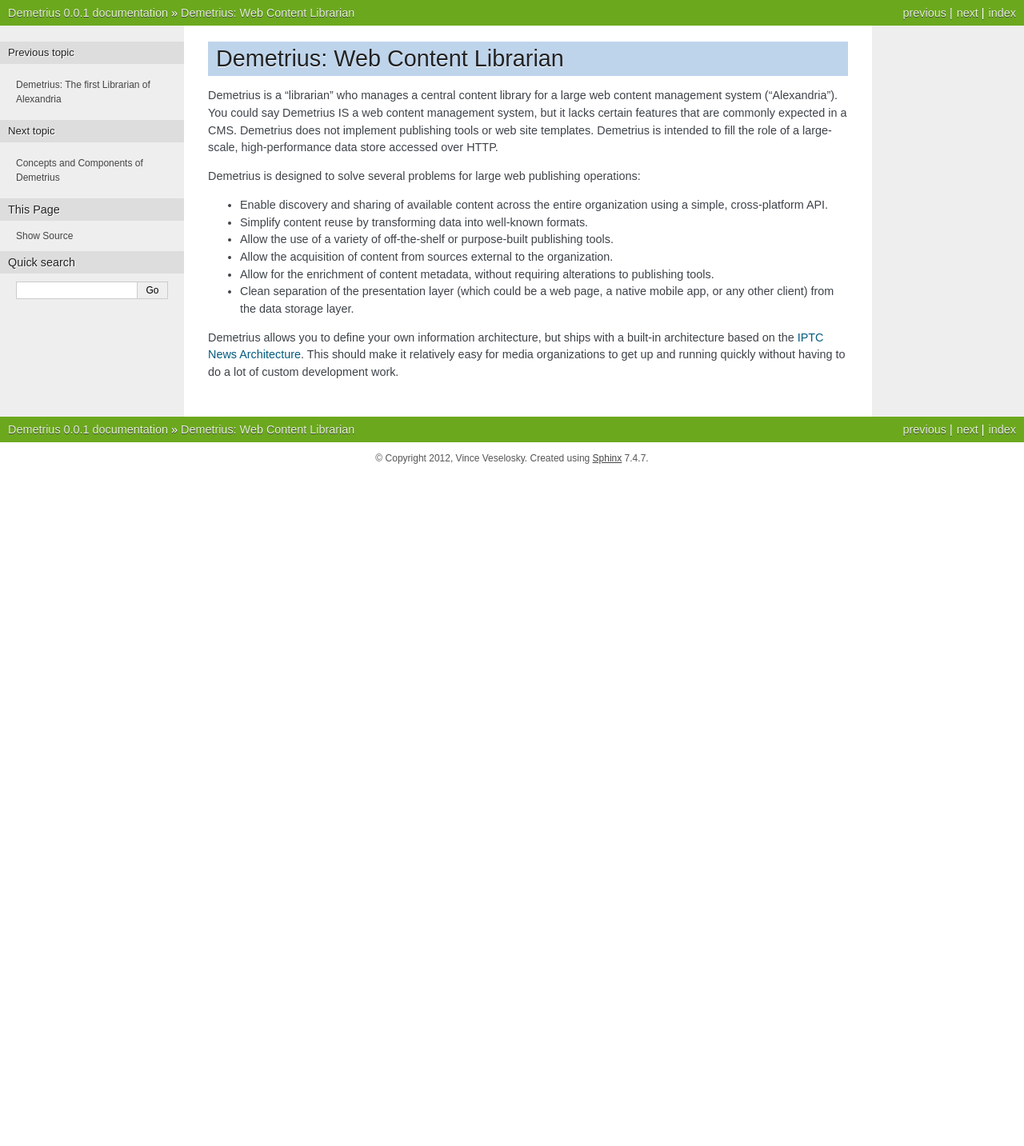
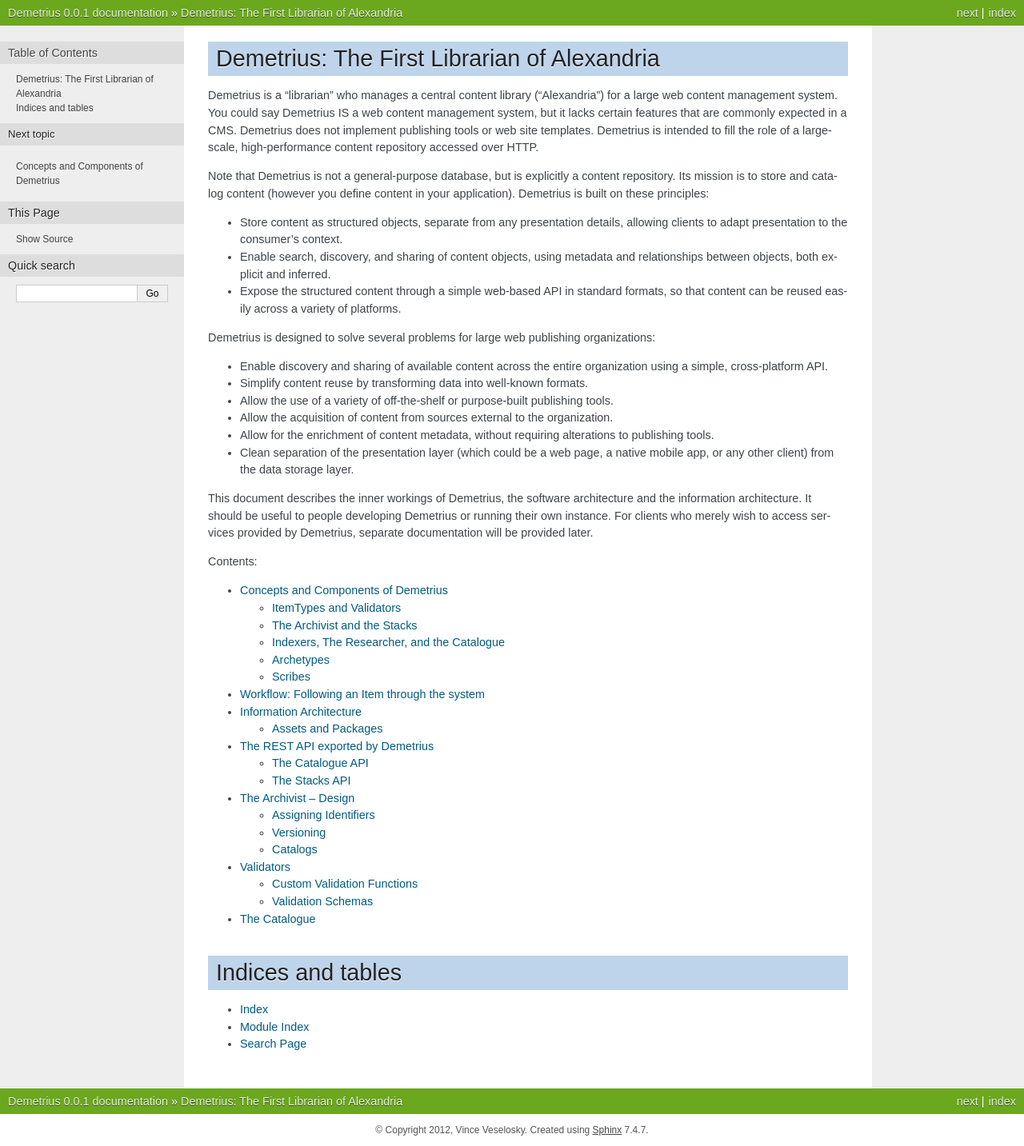
Before and after one commit to mirhampt/demetrius, a Sphinx documentation site: the page built from docs/source/index.rst, in a window 1280 px wide. Shown: the whole page at 80% size. Built offline with Sphinx 7.4.7, drawn with Linux system fonts in a browser that asks for light colours; before the commit the page ends 900 px from its top, so only the background shows below that.

Commit message:
Expand documentation

```diff
--- /dev/null
+++ b/docs/source/archivist.rst
@@ -0,0 +1,111 @@
+The Archivist -- Design
+================================================================================
+
+Nearly all REST APIs expose URLs of the following form::
+
+    /{collection}/ # Returns a list of items
+    /{collection}/{identifier}/ # Returns the identified item
+
+In the case of most MVC frameworks (including Django with either REST framework
+or Tastypie), `{collection}` actually translates to `{ItemType}`.
+
+Additionally, Tastypie exposes::
+
+    /{collection}/set/{list-or-range-of-identifiers}/ # Returns a list of items
+    /{collection}/schema/ # Description of the ItemType schema (non-standard)
+
+This is great functionality, but the URL construction is problematic, as any
+object that had an identifier of "set" or "schema" would be inaccessible through
+the API. In typical MVC usage that isn't a problem, since the `{identifier}`
+part is almost always an integer primary key. Integer primary keys don't scale,
+so we'll be using UUID as an identifier, but in the URL we prefer to use a more
+friendly format, see under `Assigning Identifiers`_.
+
+A better construction::
+
+    /schema/{itemtype}/
+    /{itemtype}/{identfier}+{identifier} # Requires identifiers to be slugified
+
+This should return a standard schema, for example a W3C XML Schema document or a
+json-schema document. See :doc:`validators`.
+
+Assigning Identifiers
+--------------------------------------------------------------------------------
+From IPTC-G2 Implementation Guide (4) section 7.3.1.3:
+
+    GUID
+
+    Each NewsML-G2 document MUST provide an identifier that is guaranteed to be
+    globally unique for all time and independent of location, (The standard
+    permits documents to be physically located in many places but each document
+    may have only one ID). The form of the identifier MUST be an IRI
+    (Internationalized URI). One way to guarantee uniqueness is to create an ID
+    using some algorithm that combines the provider name and the date-time that
+    the document was first generated, combined with some other information that
+    may be needed to disambiguate the document.
+
+    The IPTC has registered a URN for the purpose of creating GUIDs for
+    NewsML-G2 Items using a specification in RFC 3085bis. The syntax for a GUID
+    using this scheme is::
+
+        guid=“urn:newsml:[ProviderId]:[DateId]:[NewsItemId]”
+
+    The ProviderId must be in the form of a valid internet domain name owned by
+    the provider: in our case this is acme-news.com. The DateId must be in the
+    form CCYYMMDD, and the NewsItemId must be unique for all items published by
+    the Provider on this Date. For this example we will use the story’s Slugline
+    (but note that this is unlikely to be granular enough in a real-world
+    implementation). ::
+
+        guid=“urn:newsml:acme-news.com:20081125:US-FINANCE-ROBINSON”
+
+    Any ID that can be guaranteed to be globally unique is valid for NewsML-G2.
+    Some implementers use a Tag URI (RFC 4151), for example::
+
+        guid=“tag:afp.com,2008:TX-PAR:20080529:JYC80”
+
+    Other schemes used include UUID (Universally Unique Identifier, a URN
+    namespace) (see IETF RFC 4122 Page) and DOI (Digital Object Identifier).
+
+    Where a provider has used some algorithm based on date and time (such as RFC
+    3085) to create a GUID, recipients MUST NOT “reverse engineer” the
+    information to create a time-stamp.  This may have unintended consequences
+    and result in errors.
+
+See also section 23.6 (p. 245) for dealing with updates and corrections, even
+when proper versioning is not supported by the source system (that is, when
+every version gets a new ID).
+
+Symbolic identifiers assigned by Demetrius should be either of the NewsML or Tag
+URI format. The two are effectively equivalent, but the NewsML version gives
+more flexibility in the ProviderID, where Tag URI must contain a domain or email
+address.
+
+Versioning
+--------------------------------------------------------------------------------
+None of these API conventions support versioning of resources. Some references
+that might be interesting related to versioning:
+
+* `An HTTP-based Versioning Mechanise for Linked Data <http://arxiv.org/abs/1003.3661>`_
+* `WebDAV <http://www.webdav.org/>`_ (but this is terrible, do not use)
+
+Some interesting features I would like to enable eventually:
+
+* Retrieve a list of previous or alternate versions of an existing resource.
+* Retrieve a specific alternate version by ID.
+* Retrieve a representation of the state of the resource at a specific time.
+
+The general outline is:
+
+* Every resource is assigned a *symbolic identifier* that becomes part of its
+  URI. `http://api.example.com/v1/{itemtype}/{identifier}`
+* Every version is assigned a UUID, which serves as the identifier of that
+  specific version. The identifier becomes part of the URI for that version, and
+  also serves as the *etag* for the resource when fetched from the symbolic
+  identifier URI. `http://api.example.com/v1/versions/{itemtype}/{identifier}/{UUID}`
+* You can retrieve a list of all versions of a particular resources, along with
+  some metadata for the version. `http://api.example.com/v1/versions/{itemtype}/{identifier}/`
+
+Catalogs
+--------------------------------------------------------------------------------
+Is it the Archivist's job to expose Catalogs of Controlled Vocabularies?
--- /dev/null
+++ b/docs/source/catalogue.rst
@@ -0,0 +1,24 @@
+The Catalogue
+================================================================================
+The Catalogue implements the search schema for your information architecture.
+
+This document describes the built-in Catalogue schema for the Atom and Extended
+NAR architectures that ship with Demetrius.
+
+Due to Solr/Lucene internal design, fields in the schema are designed for
+specific functions, for example searching, sorting, faceting, or display. Often
+a single logical field will be replicated into several function-specific fields.
+For example, the `headline` field might be stored unchanged for display, but the
+data may also be copied to a `headline_str_ix` field that is normalized and
+tokenized for search, and a `headline_str_sort` field for sorting by headline which
+is case-normalized.
+
+This complexity is largely hidden from the user by the Researcher, which knows
+how to use these specific fields. Indexers may need to have some inside
+knowledge of this process, however.
+
+If you are constructing your own information architecture, you will need to
+provide your own Solr schema as well. You should find the included schema an
+excellent starting point.
+
+.. TODO:: Produce a comprehensive Solr schema.
--- a/docs/source/conf.py
+++ b/docs/source/conf.py
@@ -37,7 +37,7 @@
 #source_encoding = 'utf-8-sig'
 
 # The master toctree document.
-master_doc = 'contents'
+master_doc = 'index'
 
 # General information about the project.
 project = u'Demetrius'
--- a/docs/source/index.rst
+++ b/docs/source/index.rst
@@ -1,14 +1,30 @@
-Demetrius: Web Content Librarian
+.. Demetrius documentation master file, created by
+   sphinx-quickstart on Sat Nov  3 08:50:27 2012.
+   You can adapt this file completely to your liking, but it should at least
+   contain the root `toctree` directive.
+
+Demetrius: The First Librarian of Alexandria
 ================================================================================
-Demetrius is a "librarian" who manages a central content library for a large
-web content management system ("Alexandria"). You could say Demetrius IS a web
+Demetrius is a "librarian" who manages a central content library ("Alexandria")
+for a large web content management system. You could say Demetrius IS a web
 content management system, but it lacks certain features that are commonly
 expected in a CMS. Demetrius does not implement publishing tools or web site
 templates. Demetrius is intended to fill the role of a large-scale,
-high-performance data store accessed over HTTP.
+high-performance content repository accessed over HTTP.
+
+Note that Demetrius is not a general-purpose database, but is explicitly a
+content repository. Its mission is to store and catalog content (however you
+define content in your application). Demetrius is built on these principles:
+
+* Store content as structured objects, separate from any presentation details,
+  allowing clients to adapt presentation to the consumer's context.
+* Enable search, discovery, and sharing of content objects, using metadata and
+  relationships between objects, both explicit and inferred.
+* Expose the structured content through a simple web-based API in standard
+  formats, so that content can be reused easily across a variety of platforms.
 
 Demetrius is designed to solve several problems for large web publishing
-operations:
+organizations:
 
 * Enable discovery and sharing of available content across the entire
   organization using a simple, cross-platform API.
@@ -20,9 +36,28 @@
 * Clean separation of the presentation layer (which could be a web page, a
   native mobile app, or any other client) from the data storage layer.
 
-Demetrius allows you to define your own information architecture, but ships with
-a built-in architecture based on the `IPTC News Architecture`_. This should make
-it relatively easy for media organizations to get up and running quickly without
-having to do a lot of custom development work.
+This document describes the inner workings of Demetrius, the software
+architecture and the information architecture. It should be useful to people
+developing Demetrius or running their own instance. For clients who merely wish
+to access services provided by Demetrius, separate documentation will be
+provided later.
 
-.. _IPTC News Architecture: http://www.iptc.org/site/News_Exchange_Formats/Developers/
+Contents:
+
+.. toctree::
+    :maxdepth: 2
+
+    introduction
+    information-architecture
+    rest-api
+    archivist
+    validators
+    catalogue
+
+
+Indices and tables
+==================
+
+* :ref:`genindex`
+* :ref:`modindex`
+* :ref:`search`
--- /dev/null
+++ b/docs/source/information-architecture.rst
@@ -0,0 +1,54 @@
+Information Architecture
+================================================================================
+Although you are free to create your own ItemTypes and Archetypes, Demetrius
+ships with a set of built-in components comprising a ready-made information
+architecture for publishing. It is designed to be compatible with the `IPTC News
+Architecture`_, as well as the `Atom syndication format`_. This document
+describes that information architecture and how it maps to the IPTC News
+Architecture.
+
+.. _Atom syndication format: http://tools.ietf.org/html/rfc4287
+.. _IPTC News Architecture: http://www.iptc.org/site/News_Exchange_Formats/Developers/
+
+* Item (IPTC: anyItem)
+
+    * Asset (IPTC: NewsItem)
+
+        * Article (IPTC: itemClass=ninat:text)
+        * Audio (IPTC: itemClass=ninat:audio)
+        * Video (IPTC: itemClass=ninat:video)
+        * Image
+
+            * Photo (IPTC itemClass=ninat:picture
+            * Graphic (IPTC itemClass=ninat:graphic)
+            * Animation (IPTC itemClass=ninat:animated)
+
+        * WebWidget (No IPTC equivalent)
+
+    * Package (IPTC: PackageItem)
+
+        * ImageGallery
+        * NewsStory
+        * List
+        * Section
+
+    * Topic (IPTC: ConceptItem type=cpnat:abstract)
+
+        * Person (IPTC type=cpnat:person)
+        * Organization (IPTC type=cpnat:organisation)
+        * Location (IPTC type=cpnat:geoArea)
+        * Venue (IPTC type=cpnat:poi)
+        * Object (IPTC type=cpnat:object)
+        * Event (IPTC type=cpnat:event)
+
+    * Ontology (IPTC: KnowledgeItem)
+    * [not implemented] (IPTC: PlanningItem)
+
+
+Assets and Packages
+~~~~~~~~~~~~~~~~~~~~~~~~~~~~~~~~~~~~~~~~~~~~~~~~~~~~~~~~~~~~~~~~~~~~~~~~~~~~~~~~
+Assets are reusable content objects which can be addressed individually.
+
+When creating a consumer experience, Assets are seldom the primary mode of
+presentation. Usually, assets will be composed together into Packages which are
+presented to the consumer as a single entity.
--- a/docs/source/introduction.rst
+++ b/docs/source/introduction.rst
@@ -70,3 +70,44 @@
 Archetype. (Technically, a Scribe could translate from one ItemType to
 another ItemType that was not an Archetype, but that is a useless task in
 the context of Demetrius.)
+
+Scribes are implemented as Celery background tasks.
+
+Workflow: Following an Item through the system
+================================================================================
+An Item begins life somewhere outside of Alexandria, created in an off-the-shelf
+publishing tool such as Wordpress, or a purpose-built tool that you have created
+yourself. After its creation, the Item is submitted to the Archivist by some
+process of your own design (we call such a process a Curator).
+
+The Archivist receives from the Curator a request to store an Item of a
+particular ItemType. The Archivist then looks up the appropriate Validator for
+that ItemType and asks it to check the validity of the Item. If the Item passes
+the validity check, it is stored in the Stacks, and a success response code is
+returned to the Curator, along with the URL assigned to the new Item.
+
+After storing the Item, the Archivist sends an Item-Updated message to the
+Scribe.
+
+The Scribe receives the Item-Updated message and retrieves the Item from the
+Stacks (via the Archivist). The Scribe then looks up all registered
+transcription functions for the ItemType and executes them. The transcription
+functions take the Item as input, and generate as output a new rendition of the
+Item conforming to a specific Archetype. Each transcription function then stores
+its output back into the Stacks (via the Archivist), linking it to the original
+input Item.
+
+When transcription is complete, the Scribe sends an Item-Updated message to the
+Indexer for each Archetype to which the Item has been transcribed.
+
+The Indexer receives the Item-Updated message and retrieves the Item from the
+Stacks (via the Archivist). The Indexer MAY then consult one or more Analysts to
+add metadata to the Item for indexing. Finally, the Item is indexed into the
+Catalogue, where it becomes available for general consumption.
+
+API clients seeking to discover content send queries to the Researcher. The
+Researcher searches the Catalogue for Items matching the client's query.
+Depending on the nature of the query, the Researcher may fetch the requested
+Item from the Stacks (via the Archivist) to return it to the client, or it may
+return only some metadata, allowing the client to fetch the Item from the
+Archivist in some future request.
--- /dev/null
+++ b/docs/source/rest-api.rst
@@ -0,0 +1,43 @@
+The REST API exported by Demetrius
+================================================================================
+
+The Catalogue API
+~~~~~~~~~~~~~~~~~~~~~~~~~~~~~~~~~~~~~~~~~~~~~~~~~~~~~~~~~~~~~~~~~~~~~~~~~~~~~~~~
+Most interactions with Demetrius begin with the Catalogue API, the central point of
+content discovery.
+
+The Catalogue API allows filtering on a variety of metadata fields. It can sort
+results by many fields, and return faceted results for drill-down searches.
+
+.. note:: See opensearch.org_ for some standards we should implement.
+
+The Catalogue API is implemented by the Researcher. The default Researcher that
+ships with Demetrius is a Django pluggable app, which can easily be run as its
+own process.
+
+If you wanted to use a search engine other than Solr as your Catalogue, you
+would need to reimplement the Researcher.
+
+.. _opensearch.org: http://www.opensearch.org/
+
+The Stacks API
+~~~~~~~~~~~~~~~~~~~~~~~~~~~~~~~~~~~~~~~~~~~~~~~~~~~~~~~~~~~~~~~~~~~~~~~~~~~~~~~~
+The Stacks API gives you access to Item storage. It allows you to access
+a list of ItemTypes, or a list of Items of a particular ItemType. With
+sufficient privileges, you can retrieve the current version of any Item, and
+potentially any previous version, including a complete version history.
+
+The Stacks API provides almost no search capability, and no sorting options (all
+lists are returned sorted in reverse chronological order).
+
+The Stacks API provides write capability for clients with sufficient privileges.
+New Items or new versions of existing Items can be stored.
+
+The Stacks API is useful mostly to publishing tools and Curators. Other clients
+should start with the Catalogue API instead. With the exception of historical
+version information, all data available through the Stacks API can also be
+retrieved through the Catalogue API.
+
+The Stacks API is implemented by the Archivist. The default Archivist that ships
+with Demetrius is a Django pluggable app, which can easily be run as its own
+process.
--- /dev/null
+++ b/docs/source/validators.rst
@@ -0,0 +1,34 @@
+Validators
+================================================================================
+
+Custom Validation Functions
+--------------------------------------------------------------------------------
+To register custom Python validation functions, you need to install the code for
+your Validator where Demetrius can load it, and add the function to the
+Registry.
+
+.. TODO::
+    Define how to register such a function, both manually and programmatically.
+
+
+Validation Schemas
+--------------------------------------------------------------------------------
+Although custom validation functions are useful to a certain extent, you don't
+want your clients necessarily installing code onto your server. Yet there are
+times when you want to enable clients to register new validators for ItemTypes,
+for example you might want to enable clients to register their own ItemTypes.
+
+To support this, Demetrius supports declarative schema validators for some MIME
+types, notably application/json and text/xml.
+
+If an ItemType is defined as belonging to one of these MIME types, then the
+Validator may be a supported declarative schema document rather than a function.
+Supported schema types are:
+
+* For JSON: `JSON Schema`_ (as implemented in the Python jsonschema_ module).
+* For XML: `W3C XML Schema`_ (as implemented in the Python lxml_ module).
+
+.. _JSON Schema: http://json-schema.org/
+.. _jsonschema: https://python-jsonschema.readthedocs.org/en/latest/
+.. _W3C XML Schema: http://www.w3.org/XML/Schema.html
+.. _lxml: http://lxml.de/validation.html
```
Also changed, not shown: README.md (+7 -1 lines), TODO.md (+3 -0 lines), docs/source/contents.rst (deleted, +0 -23 lines).
